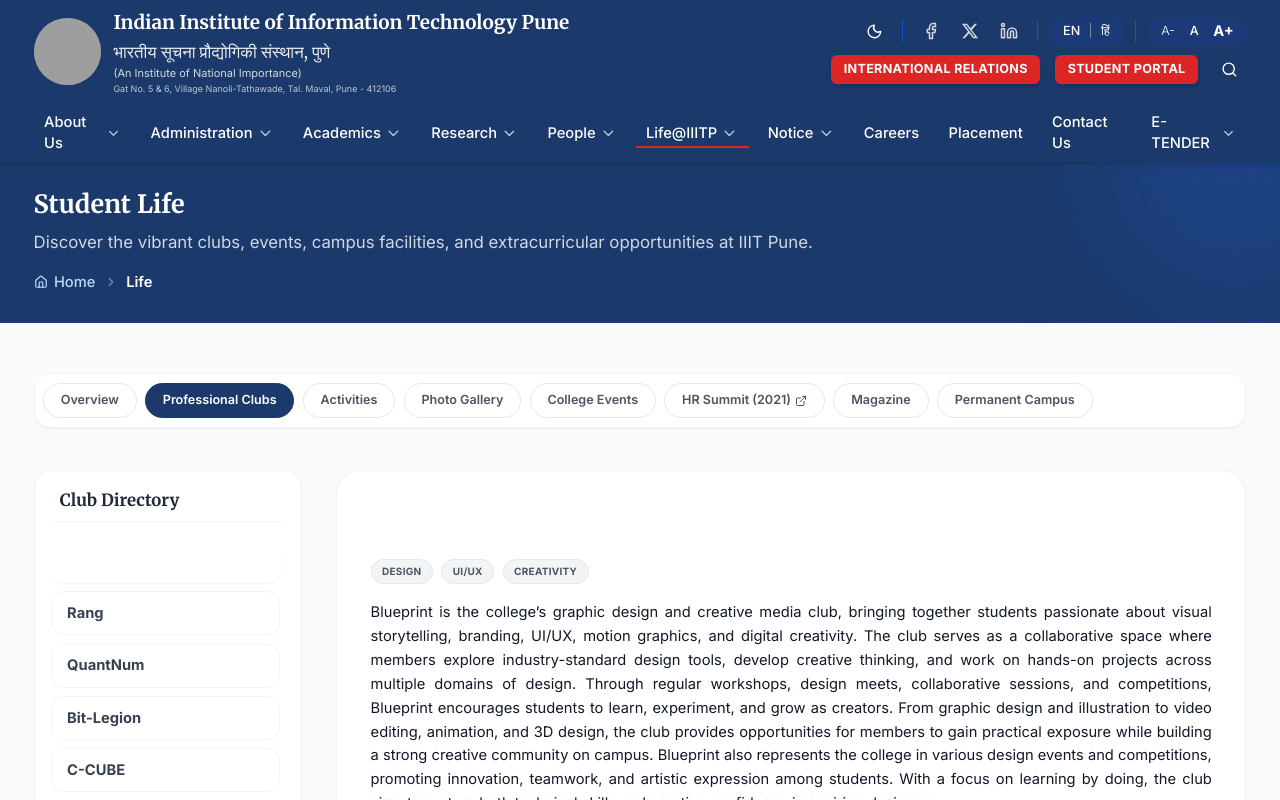
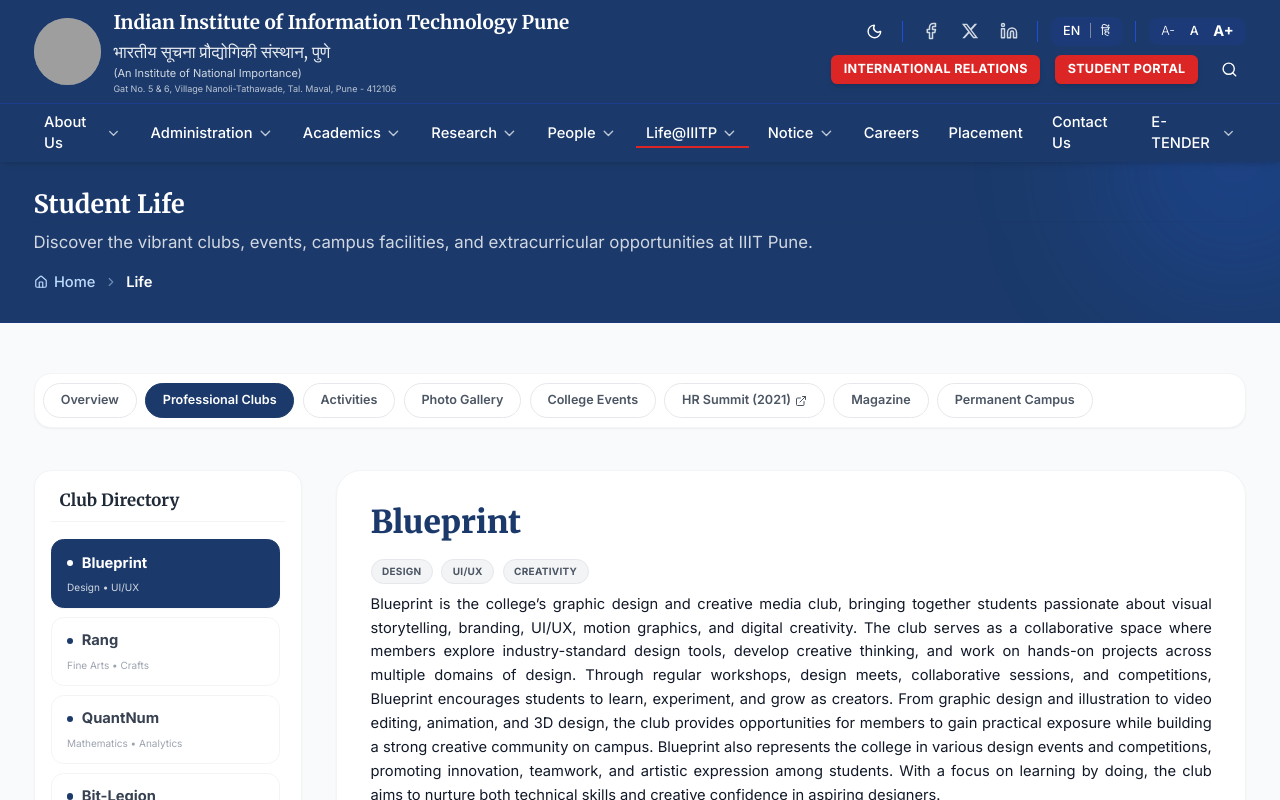
Before and after one commit to iiitp-official/website, a React (Vite) app: page /life in a window 1280 px wide. Both pictures are taken after a click on the button "Explore Clubs". Shown: the top 800 px of the page. Built offline with nearby package versions, Linux system fonts and the light colour scheme; grey boxes are pictures that could not be loaded.

Commit message:
Made the life page design wise as it was before

```diff
--- a/src/components/life/ClubsTab.jsx
+++ b/src/components/life/ClubsTab.jsx
@@ -42,14 +42,21 @@
                 <button
                   key={key}
                   onClick={() => setSearchParams({ tab: 'clubs', club: key })}
-                  className={`shrink-0 lg:shrink lg:w-full flex items-center justify-between px-4 py-2 lg:px-3.5 lg:py-2.5 rounded-full lg:rounded-xl text-left transition-all border ${
+                  className={`shrink-0 lg:shrink lg:w-full flex flex-row lg:flex-col items-center lg:items-start gap-2 lg:gap-0 px-4 py-2 lg:px-3.5 lg:py-3 rounded-full lg:rounded-xl text-left transition-all duration-250 border ${
                     isSelected
-                      ? `bg-gradient-to-r ${c.color} text-white border-transparent shadow-sm`
+                      ? 'bg-primary text-white border-primary shadow-sm'
                       : 'text-gray-700 dark:text-gray-300 bg-transparent border-gray-100 dark:border-gray-800 hover:bg-gray-50 dark:hover:bg-gray-850 hover:border-gray-200 dark:hover:border-gray-700'
                   }`}
                 >
-                  <span className="font-bold text-xs lg:text-sm">{c.name}</span>
-                  {isSelected && <ChevronRight size={14} className="opacity-70 hidden lg:block" />}
+                  <div className="flex items-center gap-2 w-full">
+                    <span className={`w-1.5 h-1.5 rounded-full shrink-0 ${isSelected ? 'bg-white' : 'bg-primary'}`} />
+                    <span className="font-bold text-xs lg:text-sm truncate">{c.name}</span>
+                  </div>
+                  {c.tags && c.tags.length > 0 && (
+                    <span className={`hidden lg:block text-[10px] mt-1.5 truncate w-full ${isSelected ? 'text-white/80' : 'text-gray-400 dark:text-gray-500'}`}>
+                      {c.tags.slice(0, 2).join(' • ')}
+                    </span>
+                  )}
                 </button>
               );
             })}
@@ -59,11 +66,11 @@
 
       <div className="flex-1 min-w-0">
         <div className="bg-white dark:bg-surface-dark border border-gray-100 dark:border-gray-800 rounded-3xl p-6 md:p-8 shadow-sm">
-          <div className="border-b border-gray-100 dark:border-gray-800 pb-6 mb-6">
-            <h2 className={`text-3xl md:text-4xl font-extrabold font-serif bg-clip-text text-transparent bg-gradient-to-r ${club.color} mb-3`}>
+          <div className="border-b border-gray-100 dark:border-gray-800 pb-5 mb-6">
+            <h2 className="text-2xl md:text-3xl font-extrabold font-serif text-primary dark:text-white">
               {club.name}
             </h2>
-            <div className="flex flex-wrap gap-2 mb-4">
+            <div className="flex flex-wrap gap-2 mt-4 mb-2">
               {club.tags && club.tags.map(tag => (
                 <span key={tag} className="px-2.5 py-1 rounded-full bg-gray-100 dark:bg-gray-800 text-[10px] font-bold text-gray-600 dark:text-gray-300 tracking-wide uppercase border border-gray-200 dark:border-gray-700">
                   {tag}
--- a/src/pages/LifePage.jsx
+++ b/src/pages/LifePage.jsx
@@ -25,7 +25,11 @@
   }, [activeTab, activeClubKey]);
 
   const handleTabChange = (tabKey) => {
-    setSearchParams({ tab: tabKey });
+    if (tabKey === 'overview') {
+      setSearchParams({});
+    } else {
+      setSearchParams({ tab: tabKey });
+    }
   };
 
   const renderTabContent = () => {
--- a/tailwind.config.js
+++ b/tailwind.config.js
@@ -3,6 +3,7 @@
   content: [
     "./index.html",
     "./src/**/*.{js,ts,jsx,tsx}",
+    "./src/data/**/*.json"
   ],
   darkMode: 'class',
   theme: {
```
